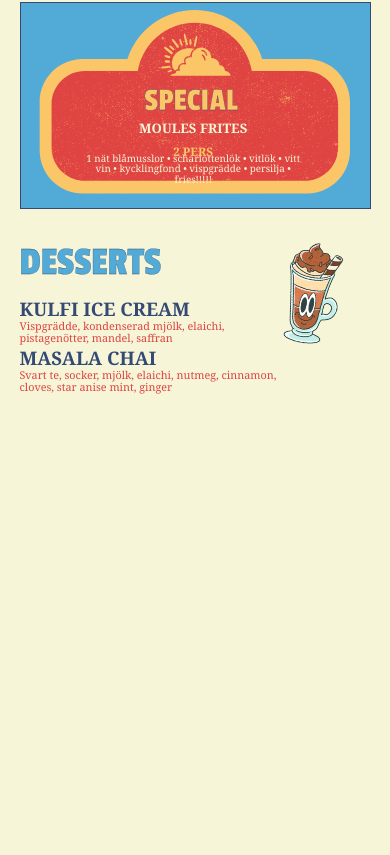
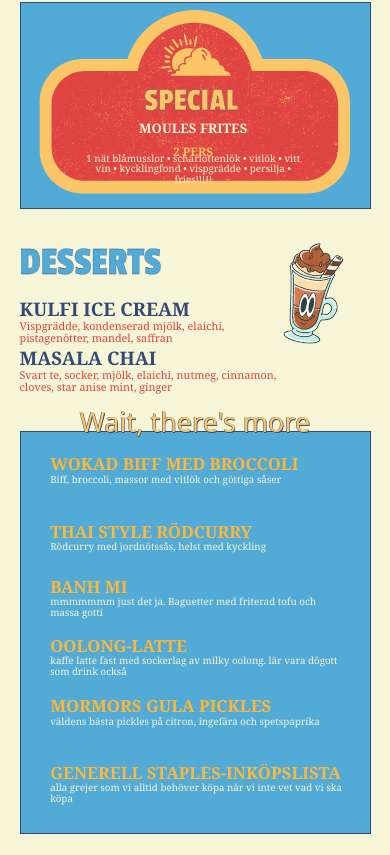
Before and after one commit to raviolan/ravibange, a plain HTML site: page index.html in a window 390 px wide. Shown: the part 862-1717 px from the top of the page. Before the commit the page ends 1326 px from the top, so only its background shows below. Drawn offline with Linux system fonts and the light colour scheme; a web font is replaced by a local one.

Commit message:
wait there's more

```diff
--- a/index.html
+++ b/index.html
@@ -11,6 +11,7 @@
 </head>
 <body>
   <main class="poster" aria-label="Ravibange Kitchen menu">
+    <div class="poster-stage">
       <div class="checkers"></div>
       <img class="sign" src="images/diner-sign.svg" alt="">
       <p class="pod welcome">välkommen</p>
@@ -90,6 +91,37 @@
       </section>
       <img class="ornament" src="images/ornament.svg" alt="">
       <img class="dessert-illo" src="images/dessert-photo.png" alt="">
+    </div>
+
+    <section class="more-area" aria-label="Wait, there's more">
+      <p class="vampiro more-title">Wait, there's more</p>
+      <div class="panel more-panel">
+        <article class="recipe left more-recipe m1">
+          <h3><a href="recipes/wokad-biff-med-broccoli.html">Wokad biff med broccoli</a></h3>
+          <p>Biff, broccoli, massor med vitlök och göttiga såser</p>
+        </article>
+        <article class="recipe left more-recipe m2">
+          <h3><a href="recipes/thai-style-rodcurry.html">Thai style rödcurry</a></h3>
+          <p>Rödcurry med jordnötssås, helst med kyckling</p>
+        </article>
+        <article class="recipe left more-recipe m3">
+          <h3><a href="recipes/banh-mi.html">banh mi</a></h3>
+          <p>mmmmmmm just det ja. Baguetter med friterad tofu och massa gotti</p>
+        </article>
+        <article class="recipe left more-recipe m4">
+          <h3><a href="recipes/oolong-latte.html">oolong-latte</a></h3>
+          <p>kaffe latte fast med sockerlag av milky oolong. lär vara dögott som drink också</p>
+        </article>
+        <article class="recipe left more-recipe m5">
+          <h3><a href="recipes/mormors-gula-pickles.html">mormors gula pickles</a></h3>
+          <p>väldens bästa pickles på citron, ingefära och spetspaprika</p>
+        </article>
+        <article class="recipe left more-recipe m6">
+          <h3><a href="recipes/generell-staples-inkopslista.html">Generell staples-inköpslista</a></h3>
+          <p>alla grejer som vi alltid behöver köpa när vi inte vet vad vi ska köpa</p>
+        </article>
+      </div>
+    </section>
   </main>
 </body>
 </html>
--- a/stylesheet.css
+++ b/stylesheet.css
@@ -29,11 +29,16 @@ body {
 .poster {
   position: relative;
   width: var(--poster-w);
-  aspect-ratio: 21 / 29.7;
   overflow: hidden;
   background: var(--cream);
   font-family: "Podkova", Georgia, serif;
   isolation: isolate;
+}
+
+.poster-stage {
+  position: relative;
+  height: calc(1122.7 * var(--scale));
+  overflow: hidden;
 }
 
 .display {
@@ -344,6 +349,63 @@ body {
   transform: rotate(11.5deg);
 }
 
+.more-area {
+  position: relative;
+  width: 92%;
+  height: calc(450 * var(--scale));
+  margin: 0 3% calc(30 * var(--scale));
+}
+
+.more-title {
+  position: relative;
+  width: 100%;
+  color: var(--yellow);
+  font-size: calc(31 * var(--scale));
+  text-align: center;
+  text-shadow:
+    calc(1.4 * var(--scale)) calc(1.4 * var(--scale)) 0 var(--blue),
+    calc(-1 * var(--scale)) calc(1 * var(--scale)) 0 var(--blue);
+  z-index: 2;
+}
+
+.more-panel {
+  position: relative;
+  width: 100%;
+  height: calc(405 * var(--scale));
+  margin-top: calc(-8 * var(--scale));
+}
+
+.more-recipe {
+  width: 40%;
+}
+
+.m1,
+.m2,
+.m3 {
+  left: 5%;
+}
+
+.m4,
+.m5,
+.m6 {
+  left: 54%;
+}
+
+.m1,
+.m4 {
+  top: 9%;
+}
+
+.m2,
+.m5 {
+  top: 37%;
+}
+
+.m3,
+.m6 {
+  top: 65%;
+}
+
 @media (min-width: 795px) {
   body {
     padding: 24px;
@@ -355,10 +417,8 @@ body {
 }
 
 @media (max-width: 600px) {
-  .poster {
-    height: calc(2700 * var(--scale));
-    aspect-ratio: auto;
-    overflow: hidden;
+  .poster-stage {
+    height: calc(2585 * var(--scale));
   }
 
   .checkers {
@@ -506,6 +566,33 @@ body {
     top: calc(2250 * var(--scale));
     width: 14%;
   }
+
+  .more-area {
+    width: 90%;
+    height: calc(875 * var(--scale));
+    margin: 0 5% calc(36 * var(--scale));
+  }
+
+  .more-title {
+    font-size: calc(55 * var(--scale));
+  }
+
+  .more-panel {
+    height: calc(820 * var(--scale));
+    margin-top: calc(-10 * var(--scale));
+  }
+
+  .more-recipe {
+    left: 8.5%;
+    width: 84.4%;
+  }
+
+  .m1 { top: 6%; }
+  .m2 { top: 22.8%; }
+  .m3 { top: 36.6%; }
+  .m4 { top: 51.4%; }
+  .m5 { top: 66.4%; }
+  .m6 { top: 83%; }
 }
 
 .recipe-page {
```
Also changed, not shown: recipe.js (+10 -2 lines), recipes/banh-mi.html (added, +24 -0 lines), recipes/generell-staples-inkopslista.html (added, +24 -0 lines), recipes/mormors-gula-pickles.html (added, +24 -0 lines), recipes/oolong-latte.html (added, +24 -0 lines), recipes/thai-style-rodcurry.html (added, +24 -0 lines), recipes/wokad-biff-med-broccoli.html (added, +24 -0 lines). Lines whose indentation alone changed are shown as unchanged.
